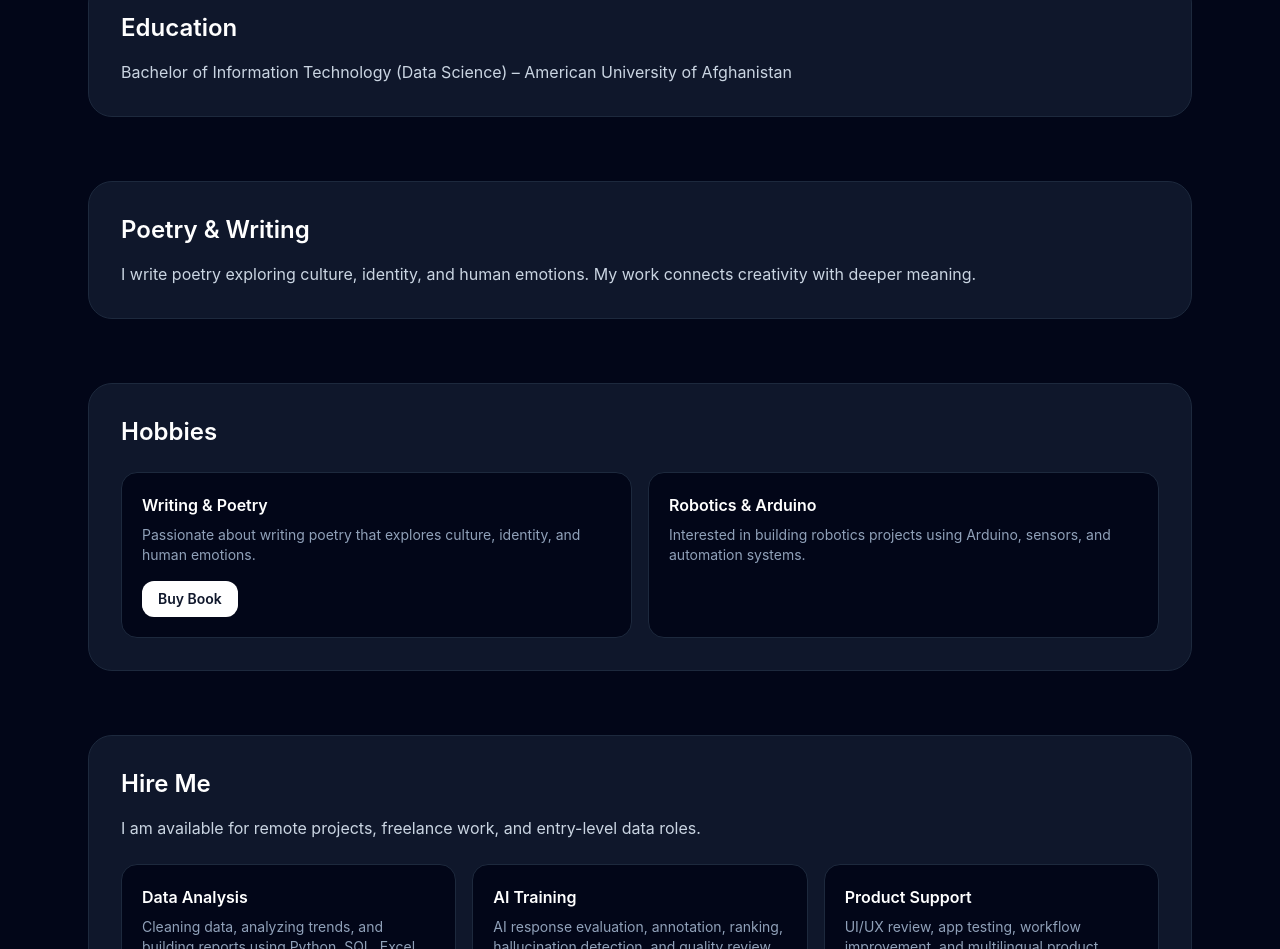
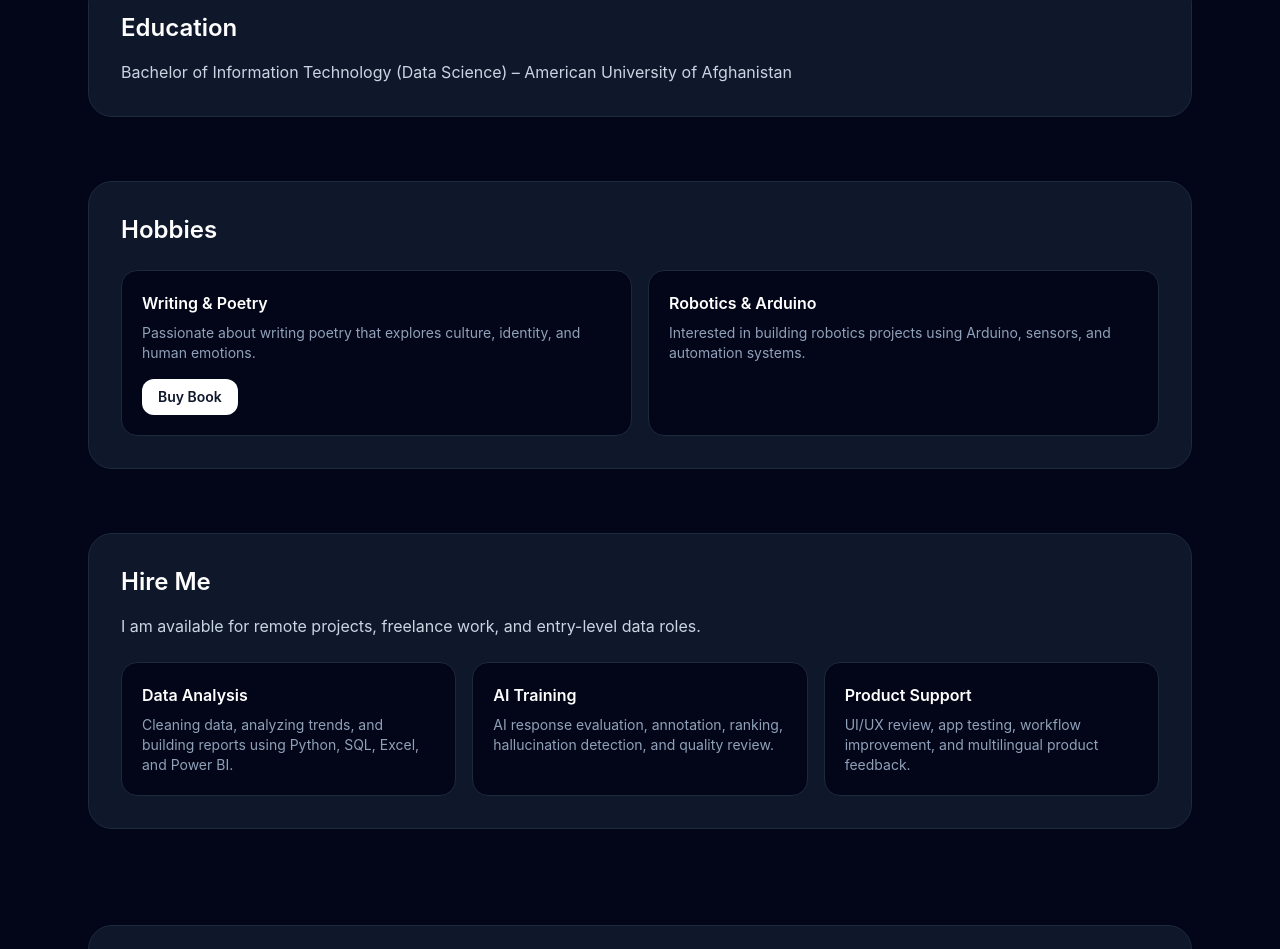
Before and after one commit to mbasirat6/MyPortfolio, a React (Vite) app: page / in a window 1280 px wide. Shown: the part 2949-3898 px from the top of the page. Built offline with nearby package versions, Linux system fonts and the light colour scheme.

Commit message:
removed poetry section

```diff
--- a/src/App.jsx
+++ b/src/App.jsx
@@ -237,15 +237,6 @@ export default function MahmoodPortfolio() {
         </div>
       </section>
 
-      {/* POETRY */}
-      <section className="mx-auto max-w-6xl px-6 py-8">
-        <div className="rounded-3xl border border-slate-800 bg-slate-900 p-8 transition hover:-translate-y-1 hover:border-slate-600 hover:shadow-2xl">
-          <h2 className="text-2xl font-semibold">Poetry & Writing</h2>
-          <p className="mt-4 text-slate-300">
-            I write poetry exploring culture, identity, and human emotions. My work connects creativity with deeper meaning.
-          </p>
-        </div>
-      </section>
 
       {/* HOBBIES */}
       <section className="mx-auto max-w-6xl px-6 py-8">
```
